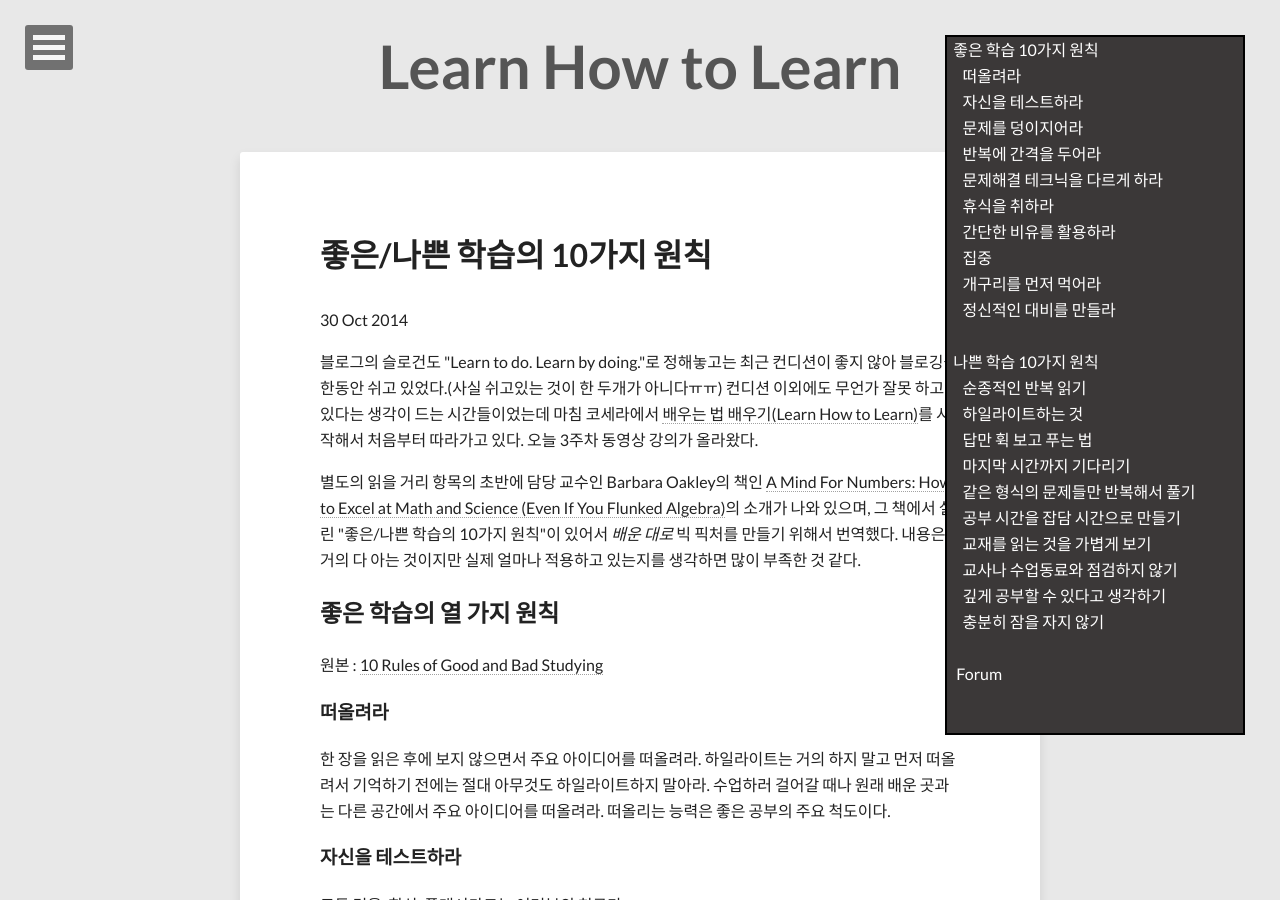
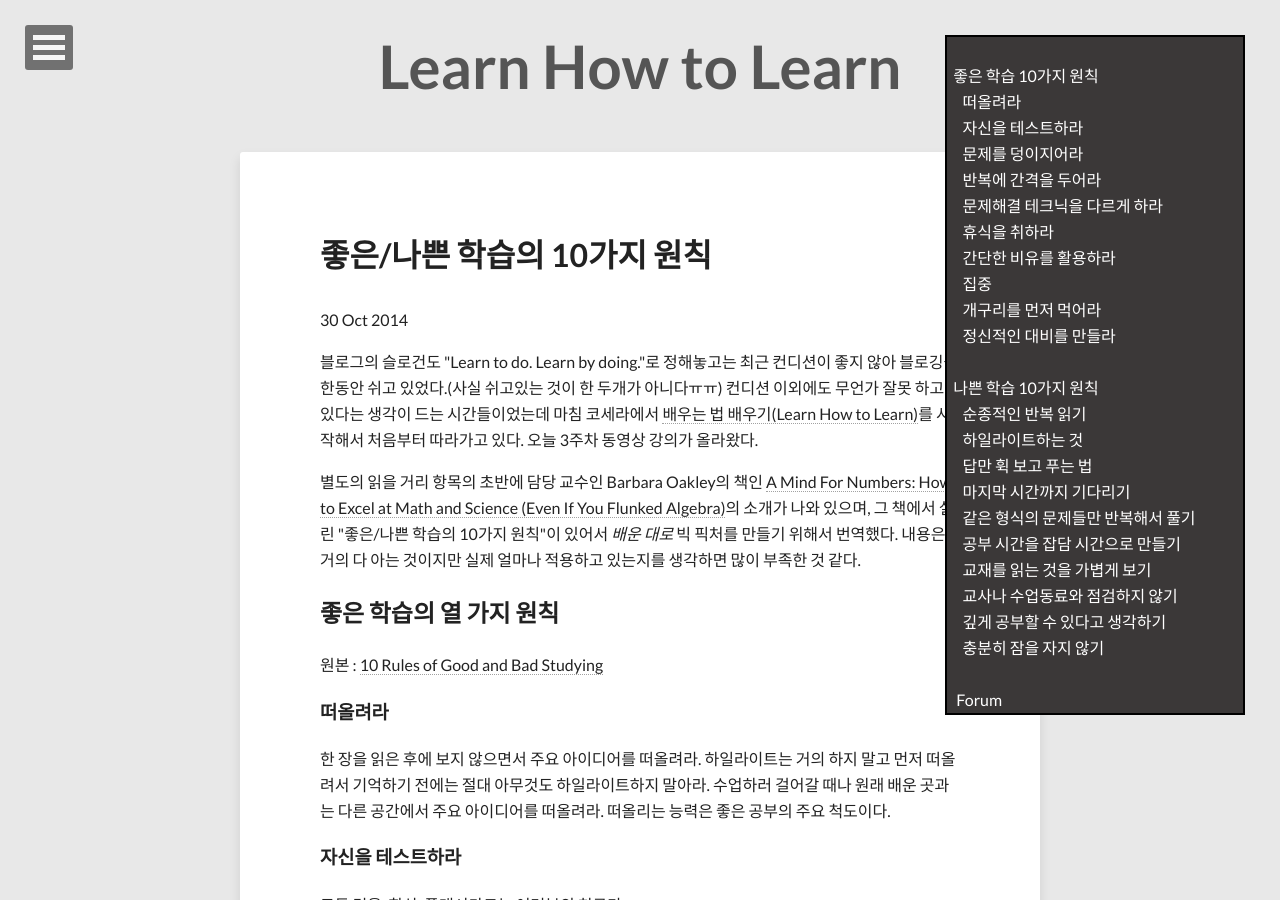
Before and after one commit to geoncheollee/geonblog, a Jekyll site: the page built from how_study.html, in a window 1280 px wide and 900 px high. Built offline with Jekyll 4.4.1, drawn with Linux system fonts in a browser that asks for light colours; nearby versions of some CDN libraries; comment, search, counter and statistics services are not loaded.

Commit message:
20141103_hong

```diff
--- a/how_study.html
+++ b/how_study.html
@@ -14,8 +14,8 @@ share: true
 
 <html>
 <body>
-	<div style="background-image: URL({{ site.url }}/images/list2.png); height: 700px; width: 300px; border: 2px solid black; position: fixed; top: 35px; right: 35px;">
-  			<a href="#good" style="color: white"> &nbsp;&nbsp;좋은 학습 10가지 원칙</a> <br>
+	<div style="background-image: URL({{ site.url }}/images/list2.png); height: 680px; width: 300px; border: 2px solid black; position: fixed; top: 35px; right: 35px;">
+  			<br><a href="#good" style="color: white"> &nbsp;&nbsp;좋은 학습 10가지 원칙</a> <br>
   			<a href="#good1" style="color: white"> &nbsp;&nbsp;&nbsp;&nbsp;&nbsp;떠올려라 </a> <br>
   			<a href="#good2" style="color: white"> &nbsp;&nbsp;&nbsp;&nbsp;&nbsp;자신을 테스트하라 </a> <br>
   			<a href="#good3" style="color: white"> &nbsp;&nbsp;&nbsp;&nbsp;&nbsp;문제를 덩이지어라 </a> <br>
```
